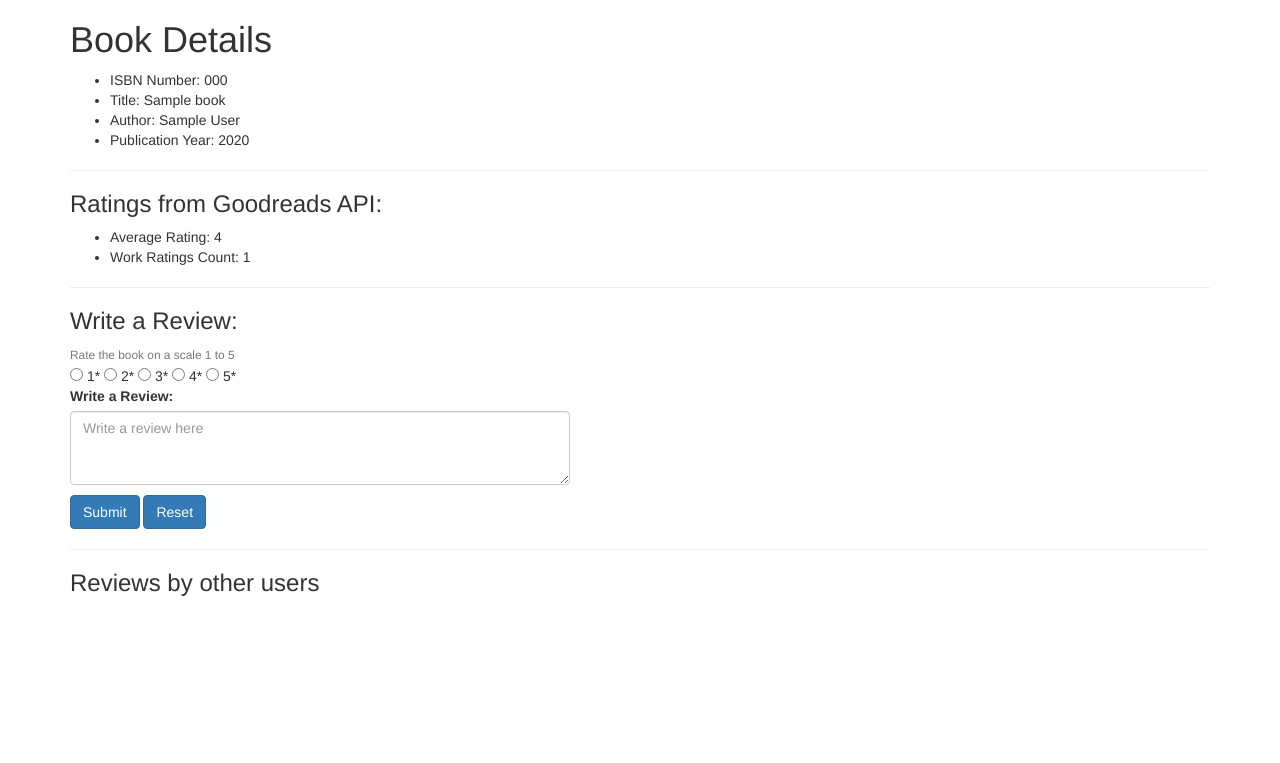
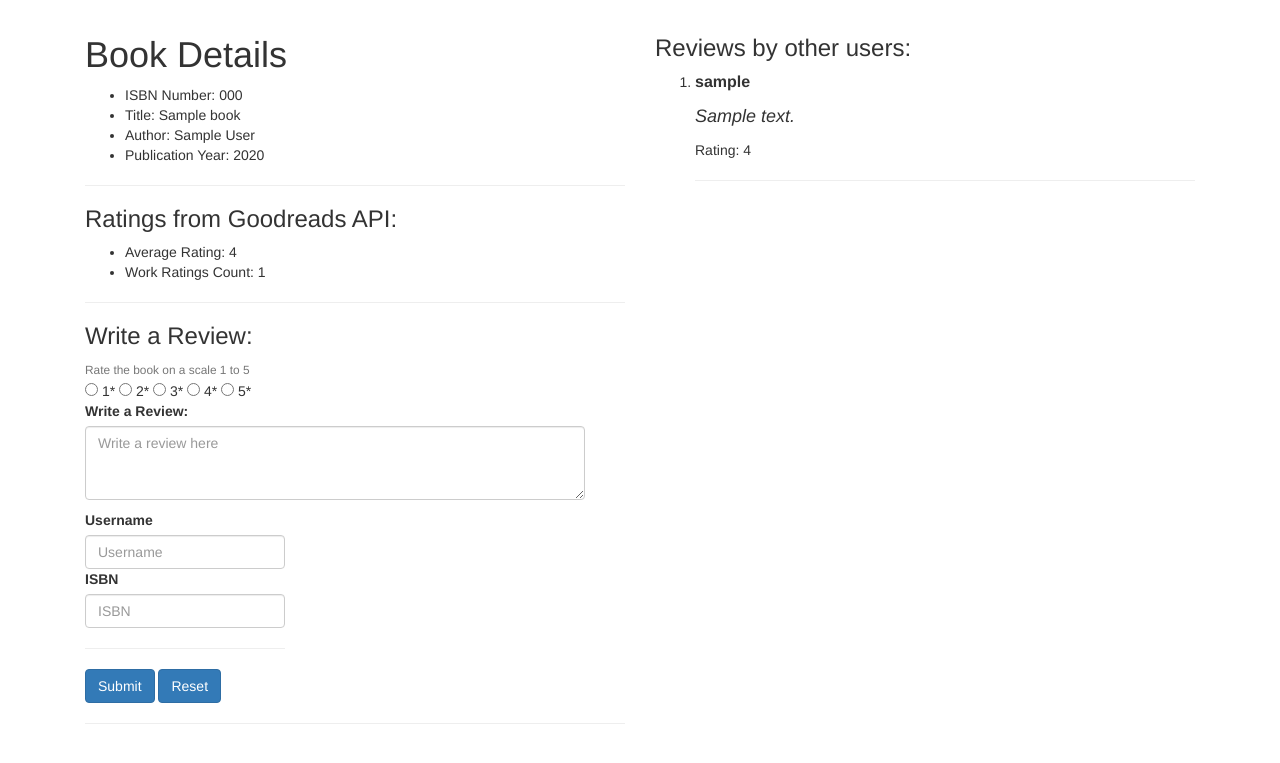
Before and after one commit to pavanIITB/CS50WebDev, a Flask app: template templates/book.html in a window 1280 px wide. Shown: the top 763 px of the page. Run offline with Flask 2, Linux system fonts and the light colour scheme; the template is opened without the code that fills it: most values are stand-ins (such as "Sample title", 1, 10 or a date in 2020); some libraries are stand-ins or nearby versions.

Commit message:
user able to add reviews to the book, reviews by all the users are displayed on the book page

```diff
--- a/application.py
+++ b/application.py
@@ -127,12 +127,16 @@ def book(book_id):
         book = db.execute("SELECT * FROM books WHERE id = :id", {"id": book_id}).fetchone()
         isbn = book.isbn
         try:
+            reviews = db.execute("SELECT * FROM reviews WHERE isbn = :isbn", {"isbn": isbn}).fetchall()
+        except:
+            reviews = "No reviews yet"
+        try:
             res = requests.get("https://www.goodreads.com/book/review_counts.json", params={"key": "CbrhM9CbXo0tgNEgjQtFAg", "isbns": isbn})
             info = res.json()
         except:
             info['books'][0]['average_rating'] = "Data Not available!"
             info['books'][0]['work_ratings_count'] = "Data Not available!"
-        return render_template("book.html", book = book, info = info)
+        return render_template("book.html", book = book, info = info, reviews = reviews)
     except: return render_template("error.html", message="Book not in our records!")
 
 
@@ -160,8 +164,18 @@ def flight_api(isbn):
 def review():
     review = request.form.get("input_review")
     rating = request.form.get("rating")
+    username = request.form.get("input_username")
+    isbn = request.form.get("input_isbn")
 
-    return render_template("test.html", review = review, rating = rating)
+    if db.execute("SELECT * FROM reviews WHERE username = :username AND isbn = :isbn", {"username": username, "isbn": isbn}).rowcount == 0:
+        db.execute("INSERT INTO reviews (isbn, username, review, rating) VALUES (:isbn, :username, :review, :rating)",
+            {"isbn": isbn, "username": username, "review": review,"rating": rating})
+    else:
+        return render_template("error.html", message="You have already reviewed the book")
+    db.commit()
+
+
+    return render_template("test.html", review = review, rating = rating, username = username, isbn = isbn)
 
 
 if __name__ == '__main__':
--- a/templates/book.html
+++ b/templates/book.html
@@ -5,7 +5,8 @@
 {% endblock %}
 
 {% block body %}
-    <div class="col">
+<div class="modal-body row">
+    <div class="col-md-6">
 
     <h1>Book Details</h1>
 
@@ -46,6 +47,13 @@
                 <label for="input_review">Write a Review:</label>
                 <textarea type="text" class="form-control" name="input_review" placeholder="Write a review here" rows="3"></textarea>
             </div>
+            <div class="mx-auto" style="width: 200px;">
+                <label for="input_username">Username</label>
+                <input type="text" class="form-control" name="input_username" placeholder="Username">
+                <label for="input_isbn">ISBN</label>
+                <input type="text" class="form-control" name="input_isbn" placeholder="ISBN">
+                <hr>
+            </div>
         </div>
 
         <div class="form-row">
@@ -58,8 +66,21 @@
     <hr>
     </div>
 
-    <div class="col">
+    <div class="col-md-6">
+        <h3>Reviews by other users:</h3>
 
-        <h3>Reviews by other users</h3>
+        <ol>
+        {% for review in reviews %}
+        <li>
+            <p style="font-weight: bold; font-size: medium;">{{review.username}}</p>
+            <p style="font-style: italic; font-size: large;">{{review.review}}</p>
+            <p>Rating: {{review.rating}}</p>
+            <hr>
+        </li>
+        {% endfor %}
+        </ol>
+
+    </div>
+
     </div>
 {% endblock %}
--- a/templates/test.html
+++ b/templates/test.html
@@ -8,5 +8,7 @@
 
     {{review}}
     {{rating}}
+    {{username}}
+    {{isbn}}
 
 {% endblock %}
```
Also changed, not shown: review.py (added, +22 -0 lines), 10 other files.
